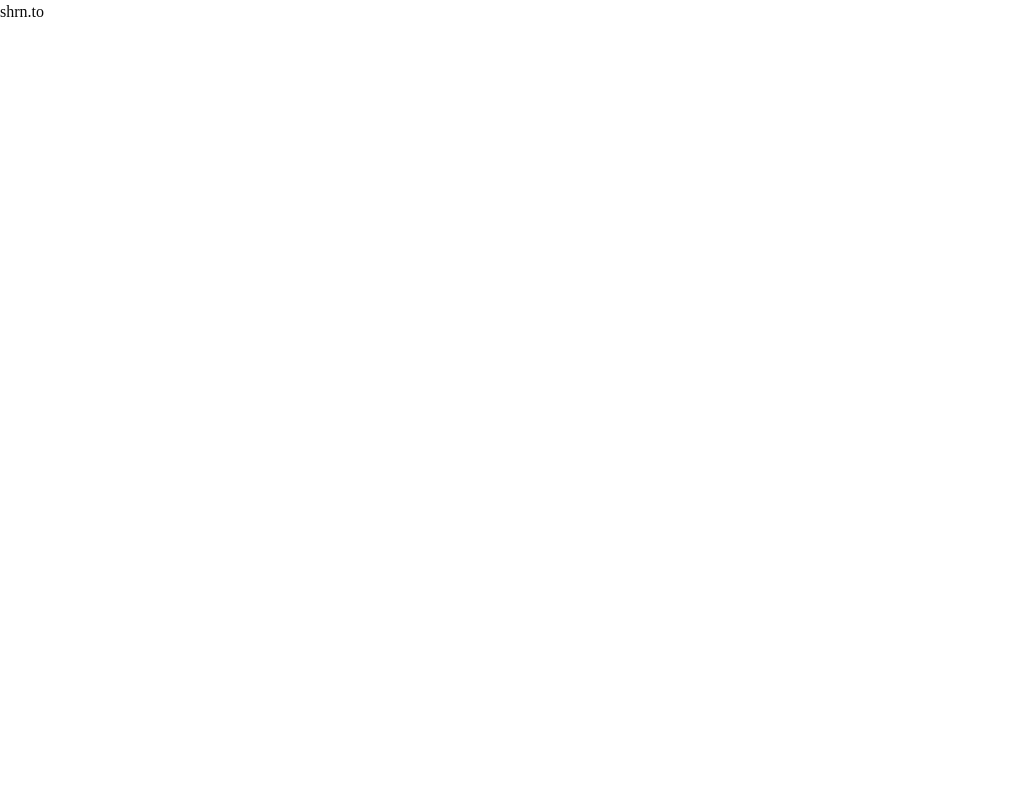
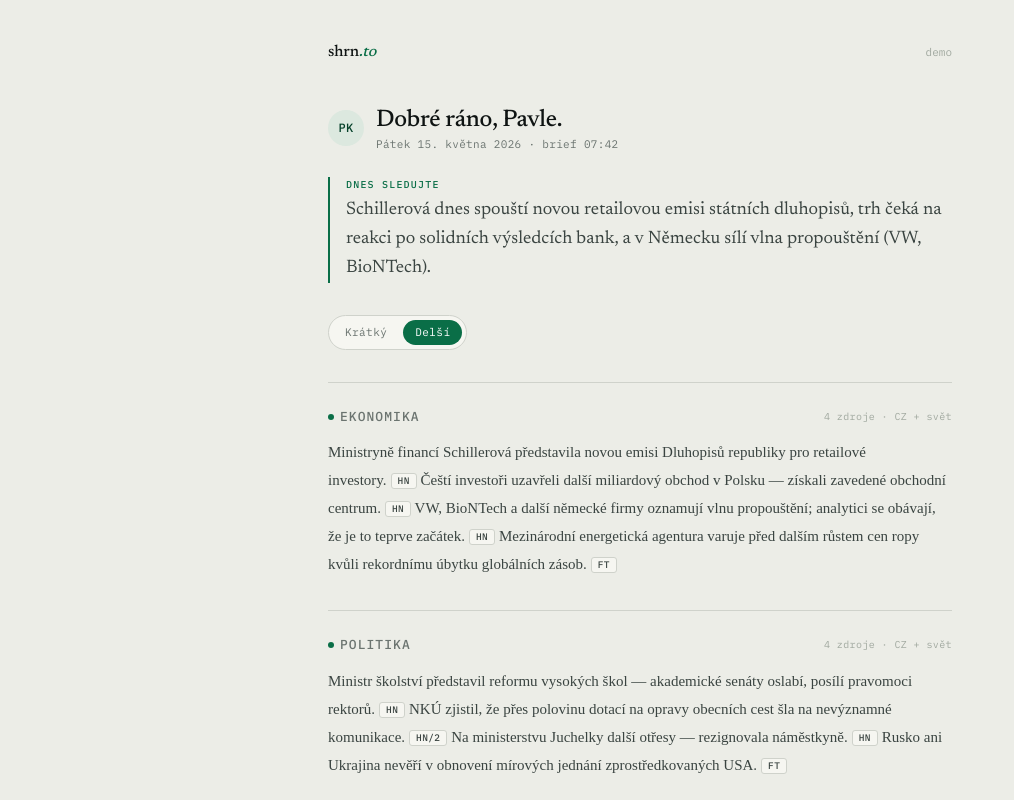
Before and after one commit to kantorp/shrnto, a Next.js app: page / in a window 1280 px wide. Shown: the top 800 px of the page, without its empty margins (0-1014 px from the left). Built offline with nearby package versions, Linux system fonts and the light colour scheme.

Commit message:
feat: brief screen — hero, rubriky, src badges, length toggle

```diff
--- a/app/globals.css
+++ b/app/globals.css
@@ -7,9 +7,28 @@
 @theme inline {
   --color-background: var(--background);
   --color-foreground: var(--foreground);
-  --font-sans: var(--font-sans);
-  --font-mono: var(--font-geist-mono);
-  --font-heading: var(--font-sans);
+
+  /* fonty — tvoje sada */
+  --font-sans: var(--font-inter);
+  --font-mono: var(--font-mono);
+  --font-display: var(--font-newsreader);
+  --font-heading: var(--font-newsreader);
+
+  /* shrn.to custom paleta → Tailwind utility (bg-bg, text-ink, text-brand…) */
+  --color-bg: #ECEDE7;
+  --color-surface: #F6F6F1;
+  --color-surface-elevated: #FCFCF8;
+  --color-ink: #0F1413;
+  --color-ink-2: #3A4441;
+  --color-ink-3: #6B7470;
+  --color-ink-4: #A0A89F;
+  --color-brand: #0A6E47;
+  --color-brand-soft: #DCE8DF;
+  --color-brand-deep: #054029;
+  --color-brand-faint: #EBF1ED;
+  --color-divider: #CFD2CB;
+  --color-divider-soft: #DCDFD8;
+
   --color-sidebar-ring: var(--sidebar-ring);
   --color-sidebar-border: var(--sidebar-border);
   --color-sidebar-accent-foreground: var(--sidebar-accent-foreground);
@@ -49,30 +68,33 @@
 }
 
 :root {
-  --background: oklch(1 0 0);
-  --foreground: oklch(0.145 0 0);
-  --card: oklch(1 0 0);
-  --card-foreground: oklch(0.145 0 0);
-  --popover: oklch(1 0 0);
-  --popover-foreground: oklch(0.145 0 0);
-  --primary: oklch(0.205 0 0);
-  --primary-foreground: oklch(0.985 0 0);
-  --secondary: oklch(0.97 0 0);
-  --secondary-foreground: oklch(0.205 0 0);
-  --muted: oklch(0.97 0 0);
-  --muted-foreground: oklch(0.556 0 0);
-  --accent: oklch(0.97 0 0);
-  --accent-foreground: oklch(0.205 0 0);
+  --radius: 0.625rem;
+
+  /* shrn.to paleta namapovaná na shadcn sémantiku */
+  --background: #ECEDE7;
+  --foreground: #0F1413;
+  --card: #FCFCF8;
+  --card-foreground: #0F1413;
+  --popover: #FCFCF8;
+  --popover-foreground: #0F1413;
+  --primary: #0A6E47;
+  --primary-foreground: #FCFCF8;
+  --secondary: #DCE8DF;
+  --secondary-foreground: #054029;
+  --muted: #F6F6F1;
+  --muted-foreground: #6B7470;
+  --accent: #EBF1ED;
+  --accent-foreground: #054029;
   --destructive: oklch(0.577 0.245 27.325);
-  --border: oklch(0.922 0 0);
-  --input: oklch(0.922 0 0);
-  --ring: oklch(0.708 0 0);
+  --border: #CFD2CB;
+  --input: #CFD2CB;
+  --ring: #0A6E47;
+
   --chart-1: oklch(0.87 0 0);
   --chart-2: oklch(0.556 0 0);
   --chart-3: oklch(0.439 0 0);
   --chart-4: oklch(0.371 0 0);
   --chart-5: oklch(0.269 0 0);
-  --radius: 0.625rem;
   --sidebar: oklch(0.985 0 0);
   --sidebar-foreground: oklch(0.145 0 0);
   --sidebar-primary: oklch(0.205 0 0);
@@ -81,40 +103,6 @@
   --sidebar-accent-foreground: oklch(0.205 0 0);
   --sidebar-border: oklch(0.922 0 0);
   --sidebar-ring: oklch(0.708 0 0);
-}
-
-.dark {
-  --background: oklch(0.145 0 0);
-  --foreground: oklch(0.985 0 0);
-  --card: oklch(0.205 0 0);
-  --card-foreground: oklch(0.985 0 0);
-  --popover: oklch(0.205 0 0);
-  --popover-foreground: oklch(0.985 0 0);
-  --primary: oklch(0.922 0 0);
-  --primary-foreground: oklch(0.205 0 0);
-  --secondary: oklch(0.269 0 0);
-  --secondary-foreground: oklch(0.985 0 0);
-  --muted: oklch(0.269 0 0);
-  --muted-foreground: oklch(0.708 0 0);
-  --accent: oklch(0.269 0 0);
-  --accent-foreground: oklch(0.985 0 0);
-  --destructive: oklch(0.704 0.191 22.216);
-  --border: oklch(1 0 0 / 10%);
-  --input: oklch(1 0 0 / 15%);
-  --ring: oklch(0.556 0 0);
-  --chart-1: oklch(0.87 0 0);
-  --chart-2: oklch(0.556 0 0);
-  --chart-3: oklch(0.439 0 0);
-  --chart-4: oklch(0.371 0 0);
-  --chart-5: oklch(0.269 0 0);
-  --sidebar: oklch(0.205 0 0);
-  --sidebar-foreground: oklch(0.985 0 0);
-  --sidebar-primary: oklch(0.488 0.243 264.376);
-  --sidebar-primary-foreground: oklch(0.985 0 0);
-  --sidebar-accent: oklch(0.269 0 0);
-  --sidebar-accent-foreground: oklch(0.985 0 0);
-  --sidebar-border: oklch(1 0 0 / 10%);
-  --sidebar-ring: oklch(0.556 0 0);
 }
 
 @layer base {
--- a/app/page.tsx
+++ b/app/page.tsx
@@ -1,3 +1,18 @@
+import { DEMO_BRIEF } from "@/lib/brief";
+import { Wordmark } from "@/components/wordmark";
+import { BriefView } from "@/components/brief-view";
+
 export default function Home() {
-  return <main>shrn.to</main>;
+  return (
+    <main className="min-h-screen bg-bg">
+      <div className="mx-auto max-w-2xl px-6 py-10">
+        <div className="mb-10 flex items-center justify-between">
+          <Wordmark className="text-base" />
+          <span className="font-mono text-[11px] text-ink-4">demo</span>
+        </div>
+
+        <BriefView brief={DEMO_BRIEF} />
+      </div>
+    </main>
+  );
 }
--- /dev/null
+++ b/components/brief-hero.tsx
@@ -0,0 +1,30 @@
+import type { Brief } from "@/lib/brief";
+
+export function BriefHero({ brief }: { brief: Brief }) {
+  return (
+    <header className="flex flex-col gap-6">
+      <div className="flex items-center gap-3">
+        <span className="flex h-9 w-9 items-center justify-center rounded-full bg-brand-soft font-mono text-xs font-medium tracking-wide text-brand-deep">
+          {brief.avatar}
+        </span>
+        <div className="flex flex-col">
+          <h1 className="font-display text-2xl font-medium tracking-[-0.01em] text-ink">
+            {brief.greeting}
+          </h1>
+          <p className="font-mono text-[11px] tracking-[0.03em] text-ink-3">
+            {brief.dateline}
+          </p>
+        </div>
+      </div>
+
+      <div className="border-l-2 border-brand pl-4">
+        <p className="mb-1 font-mono text-[10px] font-medium uppercase tracking-[0.12em] text-brand">
+          {brief.spotlightLabel}
+        </p>
+        <p className="font-display text-lg leading-relaxed text-ink-2">
+          {brief.spotlight}
+        </p>
+      </div>
+    </header>
+  );
+}
--- /dev/null
+++ b/components/brief-view.tsx
@@ -0,0 +1,46 @@
+"use client";
+
+import { useState } from "react";
+import type { Brief } from "@/lib/brief";
+import { BriefHero } from "@/components/brief-hero";
+import { RubrikaSection } from "@/components/rubrika-section";
+
+type Length = "short" | "long";
+
+export function BriefView({ brief }: { brief: Brief }) {
+  const [length, setLength] = useState<Length>("long");
+
+  const rubriky = brief.rubriky.map((r) => ({
+    ...r,
+    items: length === "short" ? r.items.slice(0, 1) : r.items,
+  }));
+
+  return (
+    <>
+      <BriefHero brief={brief} />
+
+      <div className="mt-8 flex items-center gap-1 rounded-full border border-divider bg-surface p-1 w-fit">
+        {(["short", "long"] as const).map((opt) => (
+          <button
+            key={opt}
+            onClick={() => setLength(opt)}
+            className={
+              "rounded-full px-3 py-1 font-mono text-[11px] tracking-[0.04em] transition-colors " +
+              (length === opt
+                ? "bg-brand text-white"
+                : "text-ink-3 hover:text-ink")
+            }
+          >
+            {opt === "short" ? "Krátký" : "Delší"}
+          </button>
+        ))}
+      </div>
+
+      <div className="mt-8 flex flex-col gap-8">
+        {rubriky.map((r) => (
+          <RubrikaSection key={r.id} rubrika={r} />
+        ))}
+      </div>
+    </>
+  );
+}
--- /dev/null
+++ b/components/rubrika-section.tsx
@@ -0,0 +1,38 @@
+import type { BriefRubrika } from "@/lib/brief";
+import { Rubrika } from "@/components/rubrika";
+import { SrcBadge } from "@/components/src-badge";
+
+export function RubrikaSection({ rubrika }: { rubrika: BriefRubrika }) {
+  return (
+    <section className="border-t border-divider pt-6">
+      <div className="mb-3 flex items-baseline justify-between gap-4">
+        <Rubrika id={rubrika.id} className="text-[13px]" />
+        <span className="font-mono text-[10px] tracking-[0.04em] text-ink-4">
+          {rubrika.meta}
+        </span>
+      </div>
+
+      <p className="font-body text-[15px] leading-7 text-ink-2">
+        {rubrika.items.map((item, i) => {
+          const words = item.text.split(" ");
+          const last = words.pop();
+          const head = words.join(" ");
+          return (
+            <span key={i}>
+              {head}{" "}
+              <span className="whitespace-nowrap">
+                {last}
+                <SrcBadge
+                  source={item.source}
+                  page={item.page}
+                  url={item.url}
+                  className="ml-1"
+                />
+              </span>{" "}
+            </span>
+          );
+        })}
+      </p>
+    </section>
+  );
+}
--- /dev/null
+++ b/components/rubrika.tsx
@@ -0,0 +1,29 @@
+import { cn } from "@/lib/utils";
+
+export type RubrikaId = "ekonomika" | "politika" | "nazory";
+
+const LABELS: Record<RubrikaId, string> = {
+  ekonomika: "Ekonomika",
+  politika: "Politika",
+  nazory: "Názory",
+};
+
+export function Rubrika({
+  id,
+  className,
+}: {
+  id: RubrikaId;
+  className?: string;
+}) {
+  return (
+    <span
+      className={cn(
+        "inline-flex items-center gap-1.5 font-mono text-[11px] font-medium uppercase tracking-[0.08em] text-ink-3",
+        className,
+      )}
+    >
+      <span className="h-1.5 w-1.5 rounded-full bg-brand" aria-hidden />
+      {LABELS[id]}
+    </span>
+  );
+}
--- /dev/null
+++ b/components/src-badge.tsx
@@ -0,0 +1,43 @@
+import { cn } from "@/lib/utils";
+
+export type Source = "HN" | "FT_online" | "FT_print" | "NYT" | "FAZ" | "DenikN_sk";
+
+const SOURCE_LABELS: Record<Source, string> = {
+  HN: "HN",
+  FT_online: "FT",
+  FT_print: "FT",
+  NYT: "NYT",
+  FAZ: "FAZ",
+  DenikN_sk: "DN",
+};
+
+export function SrcBadge({
+  source,
+  page,
+  url,
+  className,
+}: {
+  source: Source;
+  page?: number | null;
+  url?: string | null;
+  className?: string;
+}) {
+  const label = SOURCE_LABELS[source] ?? source;
+  const text = page != null ? `${label}/${page}` : label;
+
+  const classes = cn(
+    "relative -top-px inline-flex items-center rounded-[3px] border border-divider bg-surface",
+    "px-1.5 py-px font-mono text-[9.5px] font-medium leading-tight tracking-[0.04em]",
+    "whitespace-nowrap text-ink-2 no-underline transition-colors",
+    "hover:border-brand hover:text-brand",
+    className,
+  );
+
+  return url ? (
+    <a href={url} target="_blank" rel="noopener noreferrer" className={classes}>
+      {text}
+    </a>
+  ) : (
+    <span className={classes}>{text}</span>
+  );
+}
--- /dev/null
+++ b/components/wordmark.tsx
@@ -0,0 +1,14 @@
+import { cn } from "@/lib/utils";
+
+export function Wordmark({ className }: { className?: string }) {
+  return (
+    <span
+      className={cn(
+        "font-display font-medium tracking-[-0.01em] whitespace-nowrap text-ink",
+        className,
+      )}
+    >
+      shrn<span className="italic text-brand">.to</span>
+    </span>
+  );
+}
--- /dev/null
+++ b/lib/brief.ts
@@ -0,0 +1,101 @@
+import type { Source } from "@/components/src-badge";
+import type { RubrikaId } from "@/components/rubrika";
+
+export type SynthItem = {
+  text: string;
+  source: Source;
+  page?: number | null;
+  url?: string | null;
+};
+
+export type BriefRubrika = {
+  id: RubrikaId;
+  meta: string;
+  items: SynthItem[];
+};
+
+export type Brief = {
+  avatar: string;
+  greeting: string;
+  dateline: string;
+  spotlightLabel: string;
+  spotlight: string;
+  rubriky: BriefRubrika[];
+};
+
+// DOČASNÝ fixture pro Krok 3 — nahradí synthesis z Anthropic API (Krok 5).
+export const DEMO_BRIEF: Brief = {
+  avatar: "PK",
+  greeting: "Dobré ráno, Pavle.",
+  dateline: "Pátek 15. května 2026 · brief 07:42",
+  spotlightLabel: "Dnes sledujte",
+  spotlight:
+    "Schillerová dnes spouští novou retailovou emisi státních dluhopisů, trh čeká na reakci po solidních výsledcích bank, a v Německu sílí vlna propouštění (VW, BioNTech).",
+  rubriky: [
+    {
+      id: "ekonomika",
+      meta: "4 zdroje · CZ + svět",
+      items: [
+        {
+          text: "Ministryně financí Schillerová představila novou emisi Dluhopisů republiky pro retailové investory.",
+          source: "HN",
+        },
+        {
+          text: "Čeští investoři uzavřeli další miliardový obchod v Polsku — získali zavedené obchodní centrum.",
+          source: "HN",
+        },
+        {
+          text: "VW, BioNTech a další německé firmy oznamují vlnu propouštění; analytici se obávají, že je to teprve začátek.",
+          source: "HN",
+        },
+        {
+          text: "Mezinárodní energetická agentura varuje před dalším růstem cen ropy kvůli rekordnímu úbytku globálních zásob.",
+          source: "FT_online",
+        },
+      ],
+    },
+    {
+      id: "politika",
+      meta: "4 zdroje · CZ + svět",
+      items: [
+        {
+          text: "Ministr školství představil reformu vysokých škol — akademické senáty oslabí, posílí pravomoci rektorů.",
+          source: "HN",
+        },
+        {
+          text: "NKÚ zjistil, že přes polovinu dotací na opravy obecních cest šla na nevýznamné komunikace.",
+          source: "HN",
+          page: 2,
+        },
+        {
+          text: "Na ministerstvu Juchelky další otřesy — rezignovala náměstkyně.",
+          source: "HN",
+        },
+        {
+          text: "Rusko ani Ukrajina nevěří v obnovení mírových jednání zprostředkovaných USA.",
+          source: "FT_online",
+        },
+      ],
+    },
+    {
+      id: "nazory",
+      meta: "3 komentáře · CZ + svět",
+      items: [
+        {
+          text: "Analytik Fio banky komentuje solidní výsledky Erste, Komerční banky a Monety za 4. čtvrtletí.",
+          source: "HN",
+          page: 13,
+        },
+        {
+          text: "Komentář varuje před rizikem nového inflačního skoku v souvislosti s rostoucími cenami ropy.",
+          source: "HN",
+          page: 14,
+        },
+        {
+          text: "Nový šéf Fedu Kevin Warsh plánuje zúžit komunikaci centrální banky, včetně zrušení 'dot plots'.",
+          source: "FT_online",
+        },
+      ],
+    },
+  ],
+};
```
